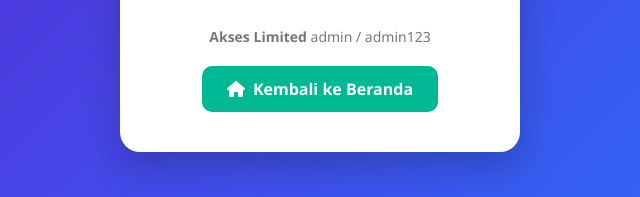
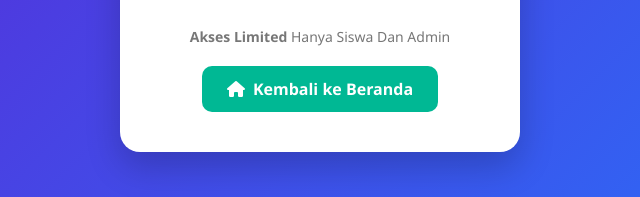
Before and after one commit to bentmodesad/build-website, a plain HTML site: page album.html in a window 1280 px wide. Shown: the part 592-789 px from the top of the page, 320-960 px from the left. Drawn offline with Linux system fonts and the light colour scheme.

Commit message:
Update album.html

```diff
--- a/album.html
+++ b/album.html
@@ -813,7 +813,7 @@
         <div class="error-msg" id="errorMsg">Username atau password salah!</div>
 
         <div style="margin-top: 30px; color: #777; font-size: 14px;">
-            <p><strong>Akses Limited</strong> admin / admin123</p>
+            <p><strong>Akses Limited</strong> Hanya Siswa Dan Admin</p>
 
         </div>
 
```
